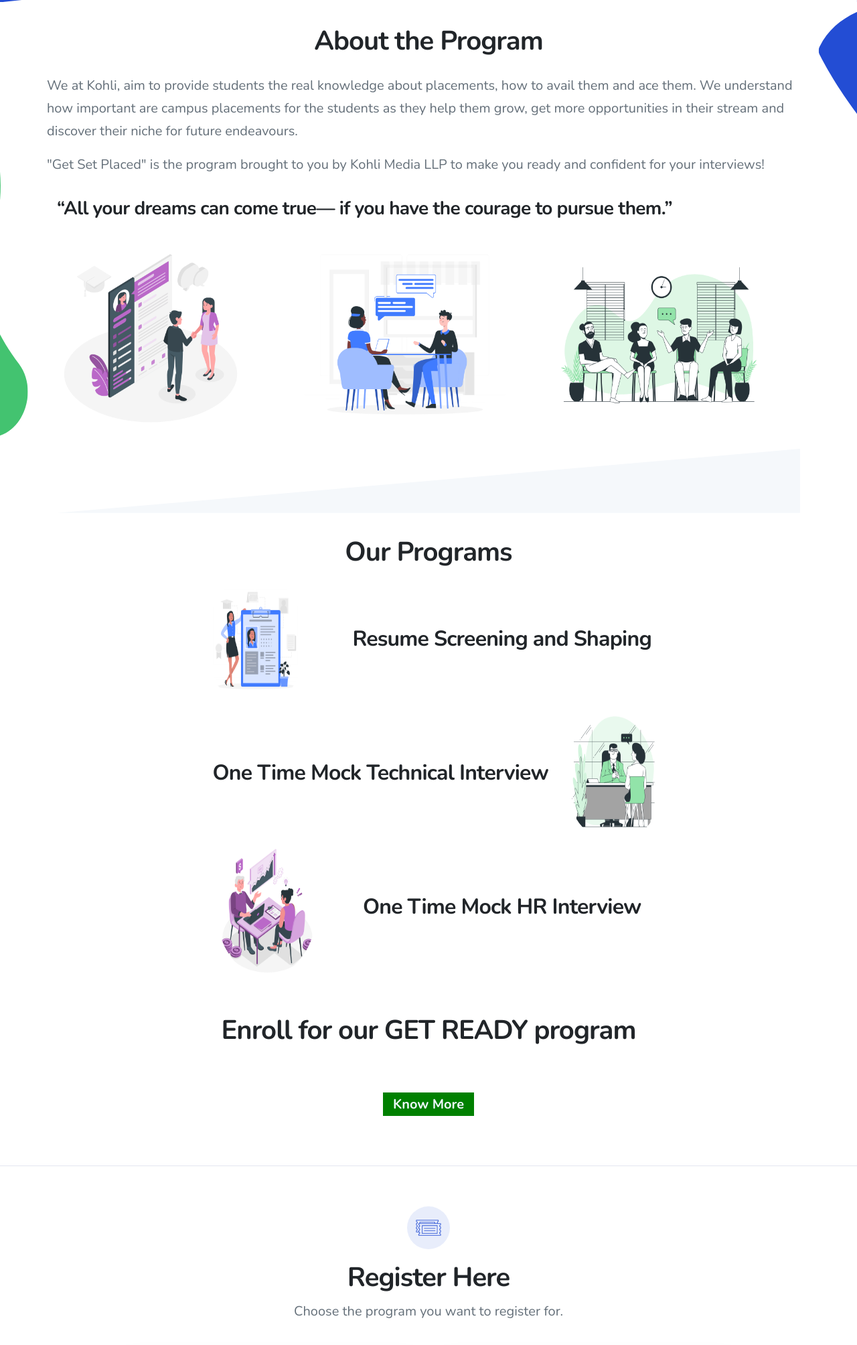
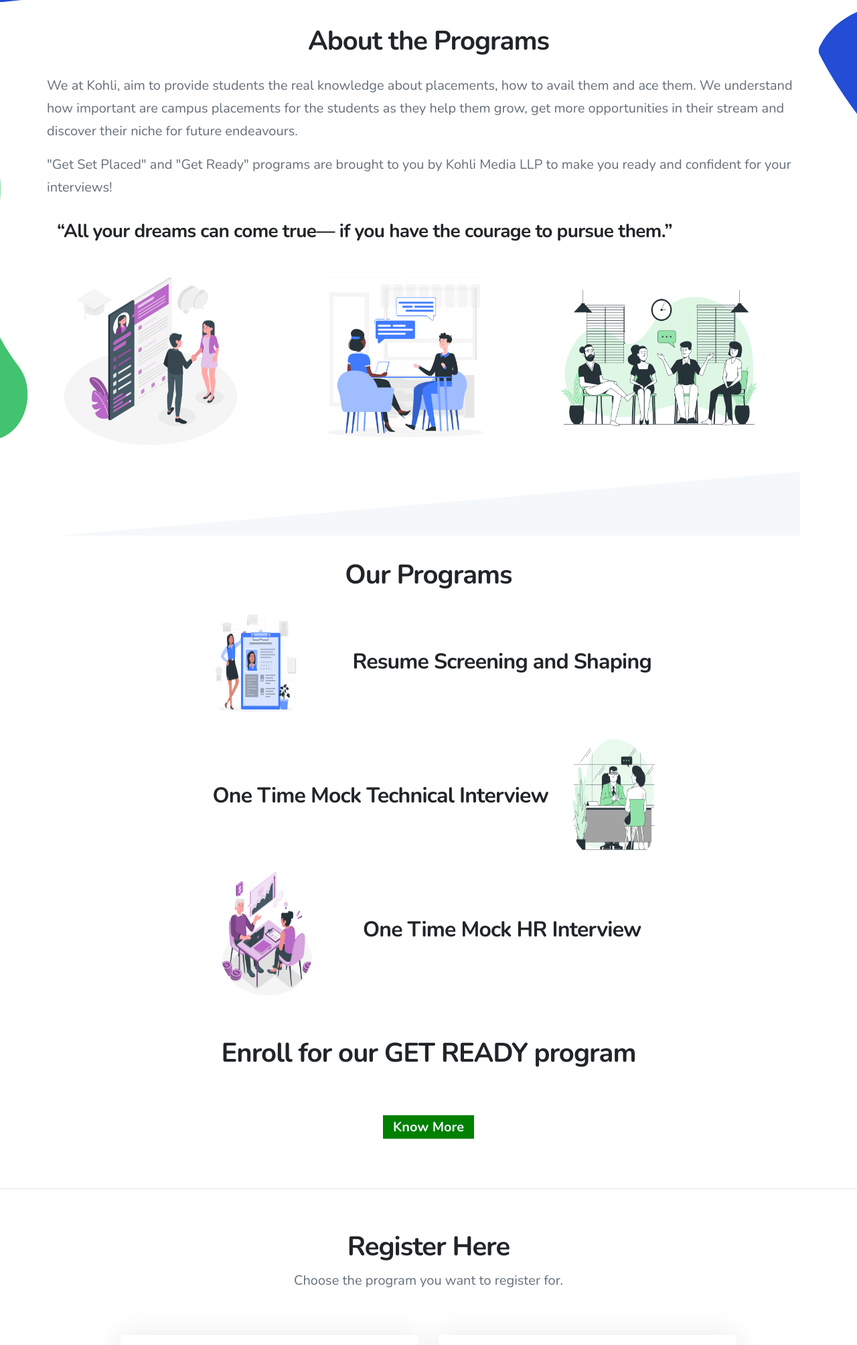
Before and after one commit to Anupriya1202/Kohli-Media-LLP, a plain HTML site: page index.html in a window 1280 px wide. Shown: the part 792-2800 px from the top of the page at 67% size. Drawn offline with nearby package versions, Linux system fonts and the light colour scheme; grey boxes are pictures that could not be loaded.

Commit message:
Add files via upload

```diff
--- a/index.html
+++ b/index.html
@@ -134,10 +134,10 @@
         <!--Row-->
         <div class="row justify-content-between  position-relative align-items-center z-index-2">
          <div class="col-md-15 mb-12 mb-md-0">
-            <h1 class="mb-4">About the Program</h1>
+            <h1 class="mb-4">About the Programs</h1>
             <p class="lead">We at Kohli, aim to provide students the real knowledge about placements, how to avail them and ace them.
              We understand how important are campus placements for the students as they help them grow, get more opportunities in their stream and discover their niche for future endeavours.</p>
-            <p class="lead  mb-0">"Get Set Placed" is the program brought to you by Kohli Media LLP to make you ready and confident for your interviews!</p>
+            <p class="lead  mb-0">"Get Set Placed" and "Get Ready" programs are brought to you by Kohli Media LLP to make you ready and confident for your interviews!</p>
           </div>
           </div>
           <br><h3> “All your dreams can come true—
@@ -250,9 +250,7 @@
         <!--Row-->
        <div class="row">
           <div class="col">
-            <div class="mb-5 pb-5 text-center"> <span class="icon-title icon-bg-dark rounded-circle  mb-3">
-              <img class="icon-title-inner" src="assets/svg/ticket-icon.svg" alt="">
-            </span>
+            <div class="mb-5 pb-5 text-center">
               <h1 class="h1">Register Here</h1>
               <p class="w-md-60 mx-auto mb-0 lead">Choose the program you want to register for.</p>
             </div>
```
